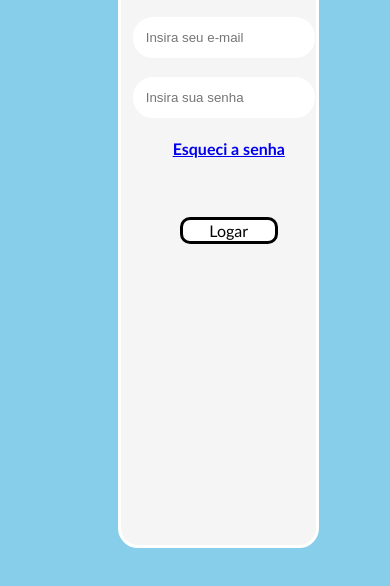
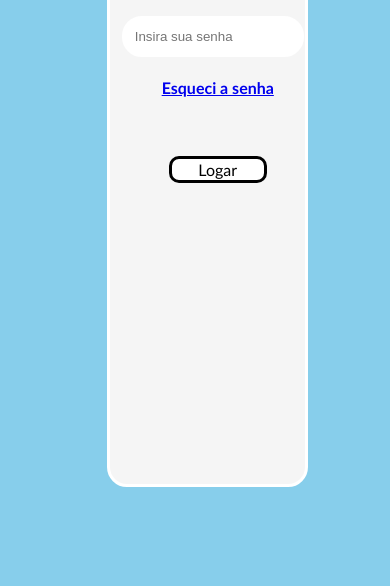
Before and after one commit to SENAI92/HTML-E-CSS, a plain HTML site: page login.html in a window 390 px wide. Shown: the part 258-844 px from the top of the page. Drawn offline with Linux system fonts and the light colour scheme.

Commit message:
Update login.css

```diff
--- a/login.css
+++ b/login.css
@@ -16,7 +16,7 @@ body {
     border-radius: 20px;
     width: 30%;
     height: 700px;
-    margin-left: 35%;
+    margin: 0 auto;
     margin-top: 5%;
 
 }
@@ -48,7 +48,7 @@ body {
     width: 100%;
     border: solid white;
     text-align: center;
-    margin-top: 0%;
+    margin-left: 35%;
 }
 
 .logando {
@@ -57,8 +57,8 @@ body {
 
 body {
     width: 50%;
-    margin-top: 100px;
-    margin-left: 50px;
+    margin-top: 0 auto;
+    margin: 10%;
 }
 
 .botao {
```
